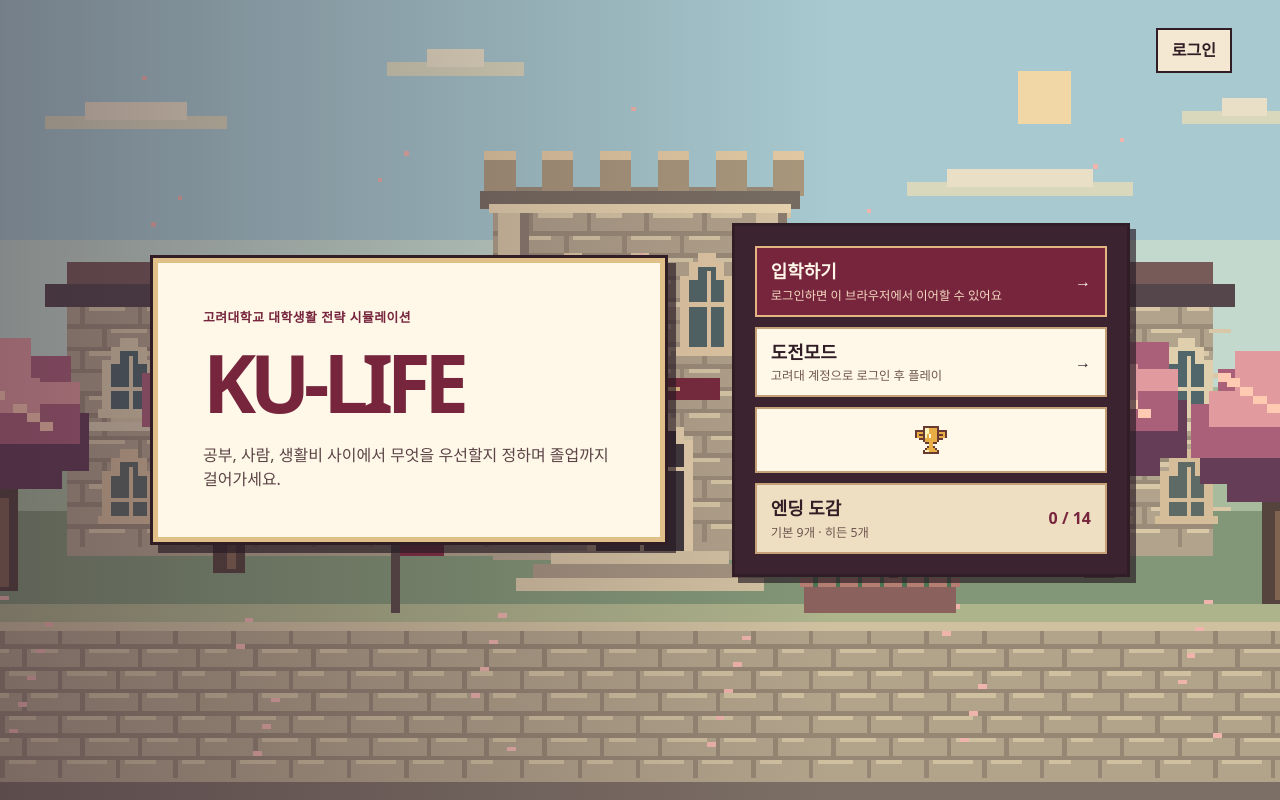
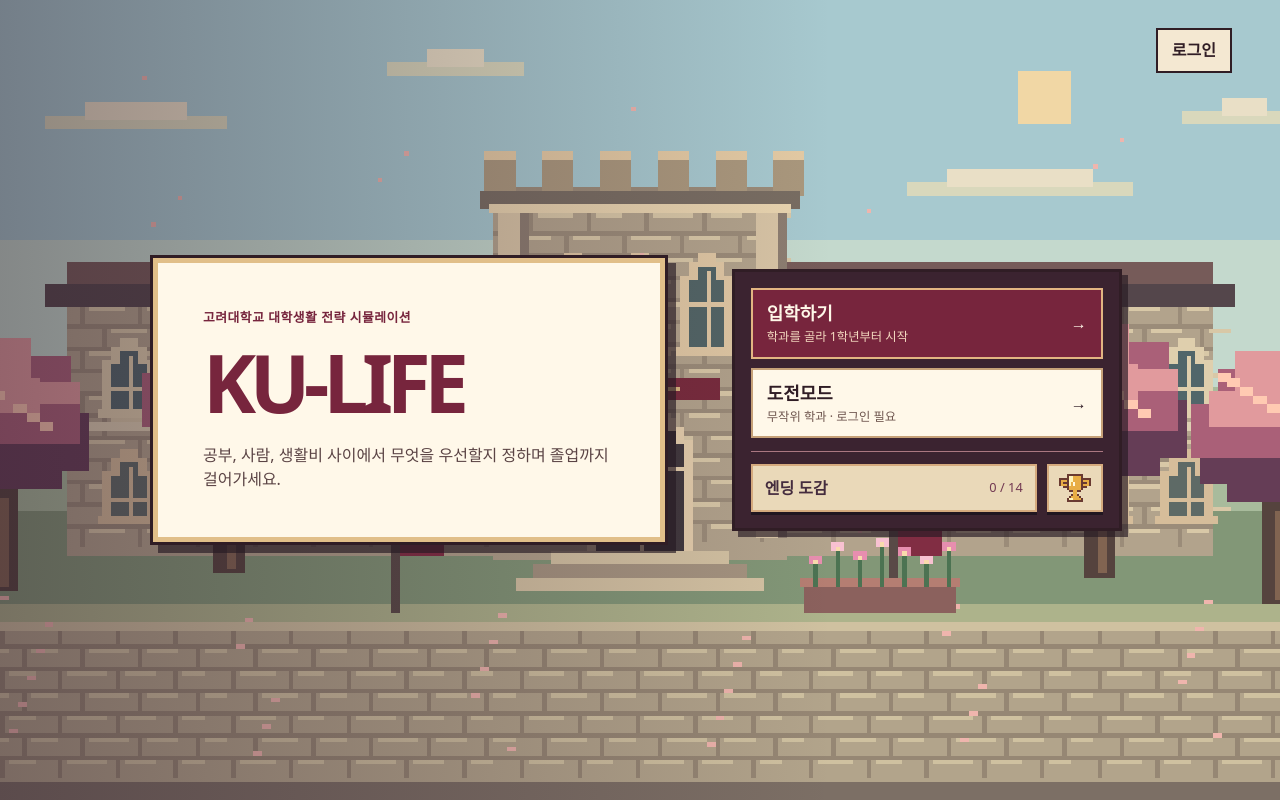
Before and after one commit to Korernyangi/ku-life, a website built with Vite: page ku-life/index.html in a window 1280 px wide. Built offline with nearby package versions, Linux system fonts and the light colour scheme.

Commit message:
Apply the approved layout to the start menu only

```diff
--- a/ku-life/src/atlas/atlas.css
+++ b/ku-life/src/atlas/atlas.css
@@ -89,8 +89,10 @@ button:disabled { cursor: default; }
 .landing-card > p:not(.context-label, .notice) { color: #5b4445; }
 .entry-panel {
   display: grid;
-  gap: 10px;
-  padding: clamp(12px, 2vw, 20px);
+  gap: 9px;
+  width: 100%;
+  max-width: 390px;
+  padding: 16px;
   border: 3px solid var(--ink);
   background: var(--dark);
   box-shadow: 6px 6px 0 #271a24a8;
@@ -114,10 +116,26 @@ button:disabled { cursor: default; }
 .entry-button.entry-primary { border-color: #e2b582; background: var(--crimson); color: #fff8e9; }
 .entry-button.entry-primary:hover { background: #903a56; }
 .entry-primary small { color: #f3d8bf; }
-.entry-trophy { justify-content: center; }
+.entry-footer {
+  display: grid;
+  grid-template-columns: minmax(0, 1fr) 56px;
+  gap: 10px;
+  margin-top: 4px;
+  padding-top: 12px;
+  border-top: 1px solid #aa7781;
+}
+.entry-archive, .entry-trophy {
+  min-height: 48px;
+  background: #ead9b9;
+  color: #452c3e;
+  border: 2px solid #d5aa7e;
+  box-shadow: 0 3px #211620;
+}
+.entry-archive:hover, .entry-trophy:hover { background: #fff0ca; }
+.entry-archive { display: flex; justify-content: space-between; align-items: center; padding: 0 12px; }
+.entry-archive span { color: #723952; font-size: .8rem; font-variant-numeric: tabular-nums; }
+.entry-trophy { display: grid; place-items: center; }
 .entry-trophy canvas { width: 32px; height: 32px; image-rendering: pixelated; }
-.entry-archive { background: #eedec2; }
-.entry-archive > span:last-child { color: var(--crimson); font-variant-numeric: tabular-nums; }
 .save-portrait { width: 39px; height: auto; image-rendering: pixelated; border: 2px solid #eed4a8; }
 .atlas-dialog {
   width: min(630px, calc(100% - 32px));
--- a/ku-life/src/atlas/ui.js
+++ b/ku-life/src/atlas/ui.js
@@ -178,19 +178,21 @@ function titleScreen() {
           <span><strong id="resume-label">${saved.phase === 'ended' ? '지난 결과 보기' : '이어하기'}</strong><small id="resume-details">${major ? escape(major.name) + ' · ' : ''}${termLabel(saved.semester)} · ${savedPhase[saved.phase]}</small></span><span aria-hidden="true">→</span>
         </button>` : ''}
         <button type="button" class="entry-button ${saved ? '' : 'entry-primary'}" data-action="new" aria-labelledby="new-label" aria-describedby="new-details">
-          <span><strong id="new-label">입학하기</strong><small id="new-details">${accountId ? '학과를 골라 1학년부터 시작' : '로그인하면 이 브라우저에서 이어할 수 있어요'}</small></span><span aria-hidden="true">→</span>
+          <span><strong id="new-label">입학하기</strong><small id="new-details">학과를 골라 1학년부터 시작</small></span><span aria-hidden="true">→</span>
         </button>
         <button type="button" class="entry-button" data-action="challenge-open">
-          <span><strong>도전모드</strong><small>${accountId ? '무작위 학과 · 낮은 초기 스탯과 자금' : '고려대 계정으로 로그인 후 플레이'}</small></span><span aria-hidden="true">→</span>
-        </button>
-        <button type="button" class="entry-button entry-trophy" data-action="ranking" aria-label="도전 순위표" title="도전 순위표">
-          <canvas width="16" height="16" aria-hidden="true"></canvas>
+          <span><strong>도전모드</strong><small>${accountId ? '무작위 학과 · 낮은 초기 스탯과 자금' : '무작위 학과 · 로그인 필요'}</small></span><span aria-hidden="true">→</span>
         </button>
         <p class="challenge-status notice" role="status"></p>
-        <button type="button" class="entry-button entry-archive" data-action="archive" aria-labelledby="archive-label" aria-describedby="archive-count">
-          <span><strong id="archive-label">엔딩 도감</strong><small>기본 ${basicEndings.length}개 · 히든 ${hiddenEndings.length}개</small></span><span id="archive-count">${unlockedEndings.size} / ${endingEntries.length}</span>
-        </button>
         ${storageNotice ? `<p class="notice" role="status">${escape(storageNotice)}</p>` : ''}
+        <div class="entry-footer">
+          <button type="button" class="entry-archive" data-action="archive" aria-labelledby="archive-label" aria-describedby="archive-count">
+            <strong id="archive-label">엔딩 도감</strong><span id="archive-count">${unlockedEndings.size} / ${endingEntries.length}</span>
+          </button>
+          <button type="button" class="entry-trophy" data-action="ranking" aria-label="도전 순위표" title="도전 순위표">
+            <canvas width="16" height="16" aria-hidden="true"></canvas>
+          </button>
+        </div>
       </section>
       </div>
     </main>`;
```
